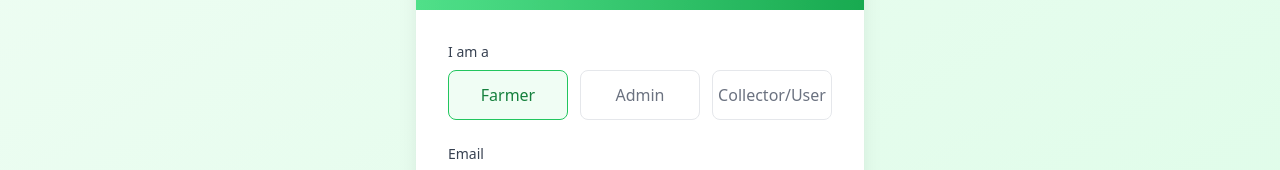
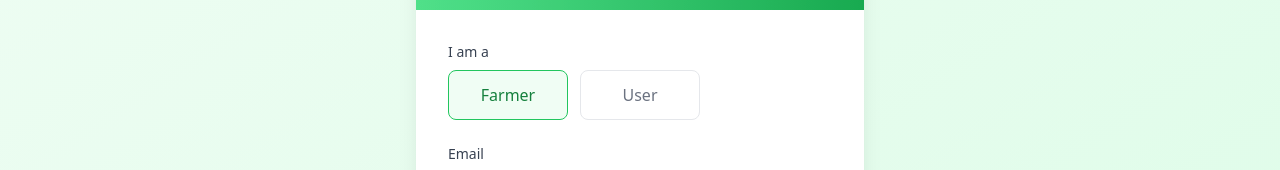
Before and after one commit to Chirag-16/SmartFarm, a React (Vite) app: page /login in a window 1280 px wide. Shown: the part 371-541 px from the top of the page. Built offline with nearby package versions, Linux system fonts and the light colour scheme; grey boxes are pictures that could not be loaded.

Commit message:
feat: improve SignIn page layout and styling

```diff
--- a/src/pages/Signin.jsx
+++ b/src/pages/Signin.jsx
@@ -125,7 +125,7 @@ const Login = () => {
             <motion.div variants={itemVariants} className="mb-6">
               <label className="block text-gray-700 text-sm font-medium mb-2">I am a</label>
               <div className="grid grid-cols-3 gap-3">
-                {['Farmer', 'Admin', 'Collector'].map((option) => (
+                {['Farmer', 'Collector'].map((option) => (
                   <motion.button
                     key={option}
                     type="button"
@@ -138,7 +138,7 @@ const Login = () => {
                     }`}
                     onClick={() => setCredentials({ ...credentials, role: option.toLowerCase() })}
                   >
-                    {option === 'Collector' ? 'Collector/User' : option}
+                    {option === 'Collector' ? 'User' : option}
                   </motion.button>
                 ))}
               </div>
```
